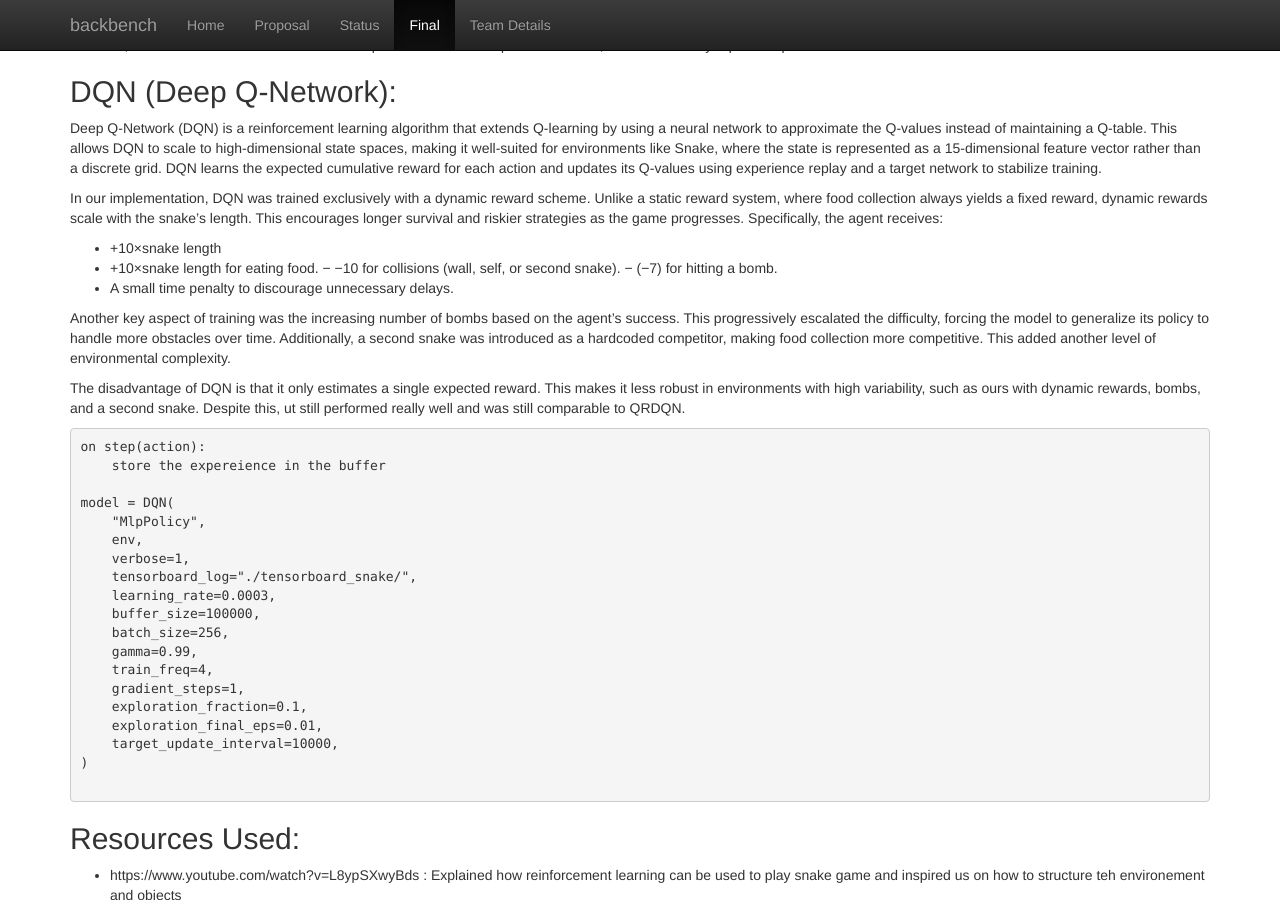
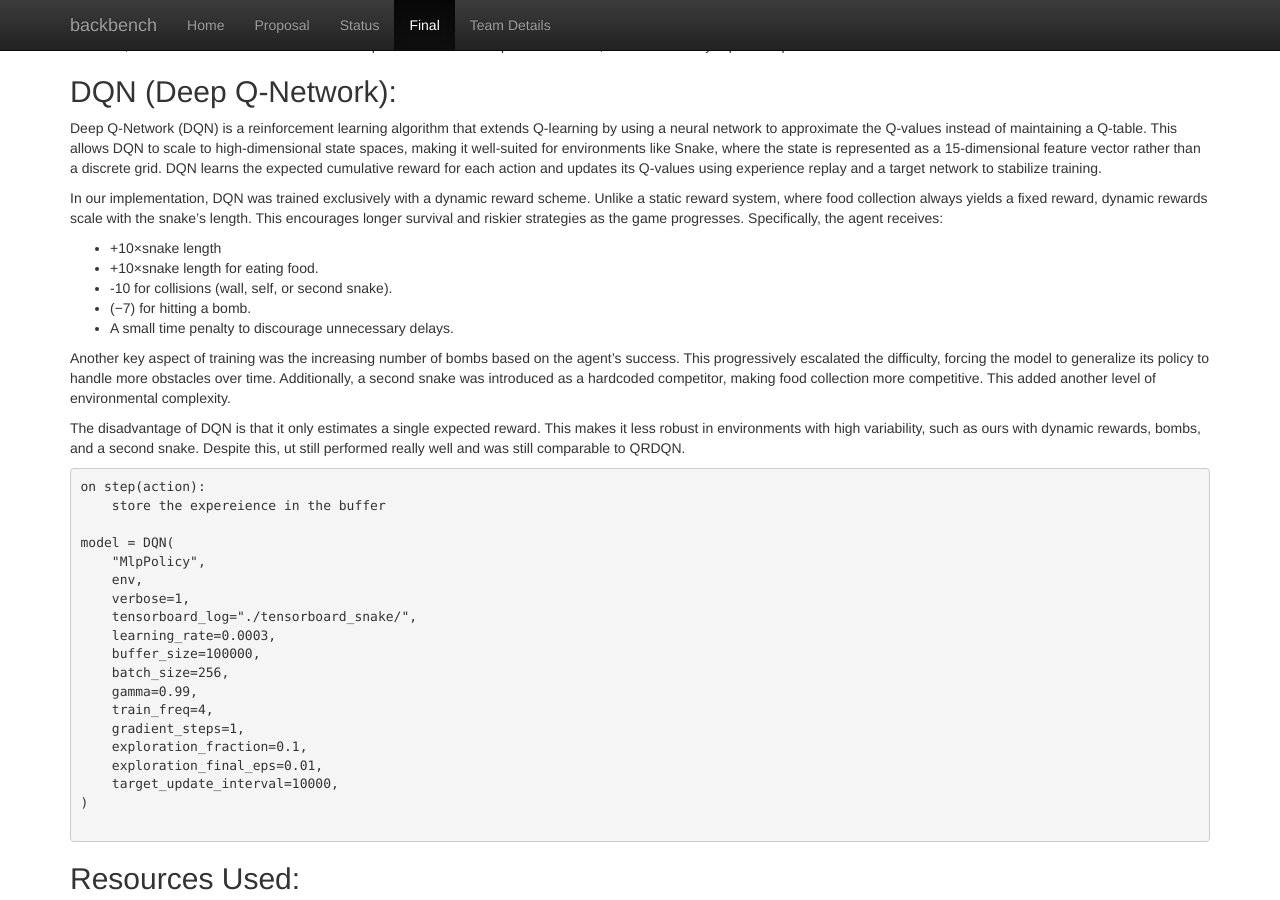
Before and after one commit to mcthoma1/backbench, a Jekyll site: the page built from docs/final.md, in a window 1280 px wide and 900 px high, scrolled down 1732 px. Built offline with Jekyll 4.4.1, drawn with Linux system fonts in a browser that asks for light colours.

Commit message:
fixed errors

```diff
--- a/docs/final.md
+++ b/docs/final.md
@@ -47,8 +47,8 @@ Deep Q-Network (DQN) is a reinforcement learning algorithm that extends Q-learni
 In our implementation, DQN was trained exclusively with a dynamic reward scheme. Unlike a static reward system, where food collection always yields a fixed reward, dynamic rewards scale with the snake’s length. This encourages longer survival and riskier strategies as the game progresses. Specifically, the agent receives:
 - +10×snake length
 - +10×snake length for eating food.
-− −10 for collisions (wall, self, or second snake).
-− (−7) for hitting a bomb.
+- -10 for collisions (wall, self, or second snake).
+- (−7) for hitting a bomb.
 - A small time penalty to discourage unnecessary delays.
 
 Another key aspect of training was the increasing number of bombs based on the agent’s success. This progressively escalated the difficulty, forcing the model to generalize its policy to handle more obstacles over time. Additionally, a second snake was introduced as a hardcoded competitor, making food collection more competitive. This added another level of environmental complexity.
```
